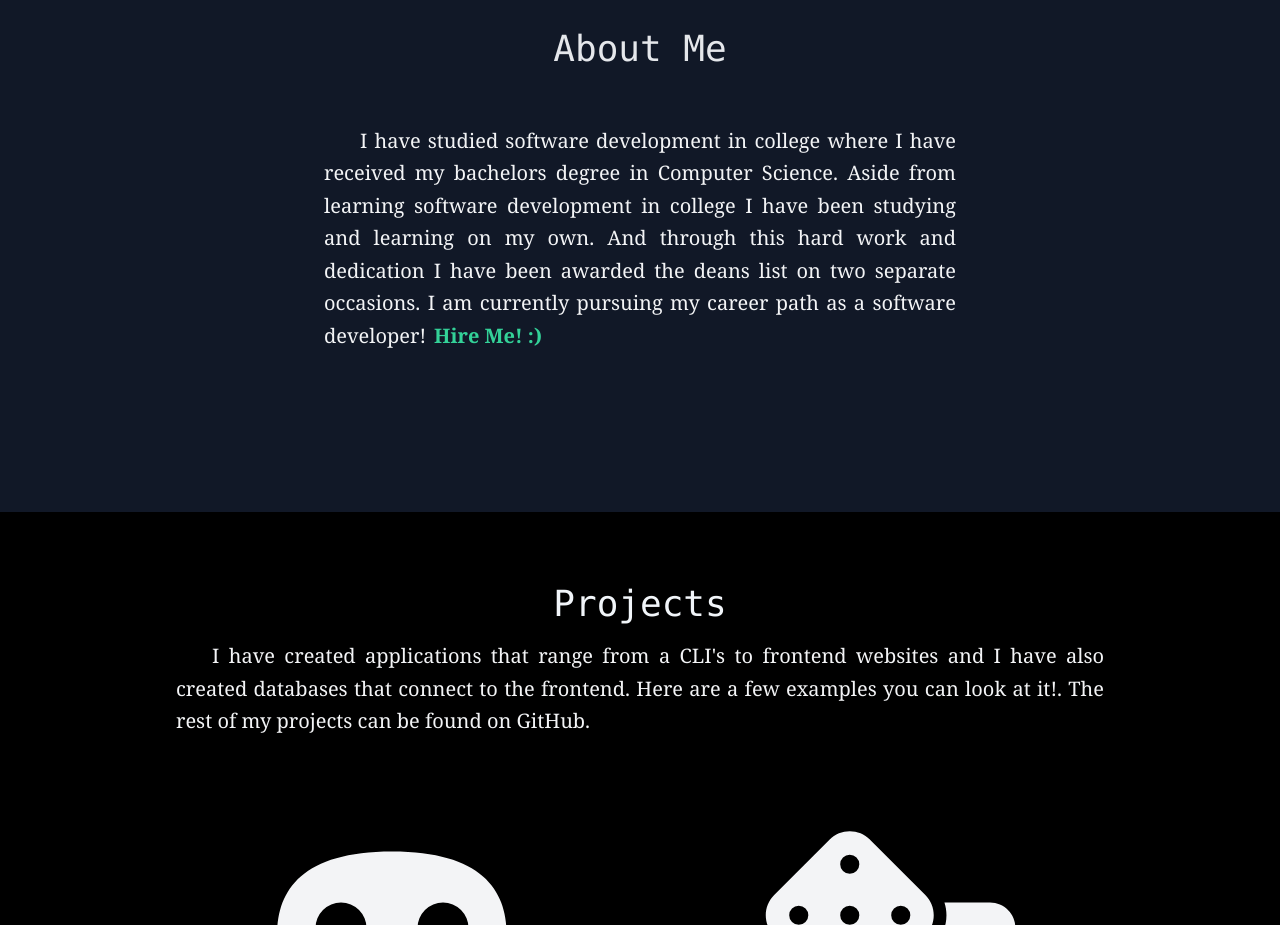
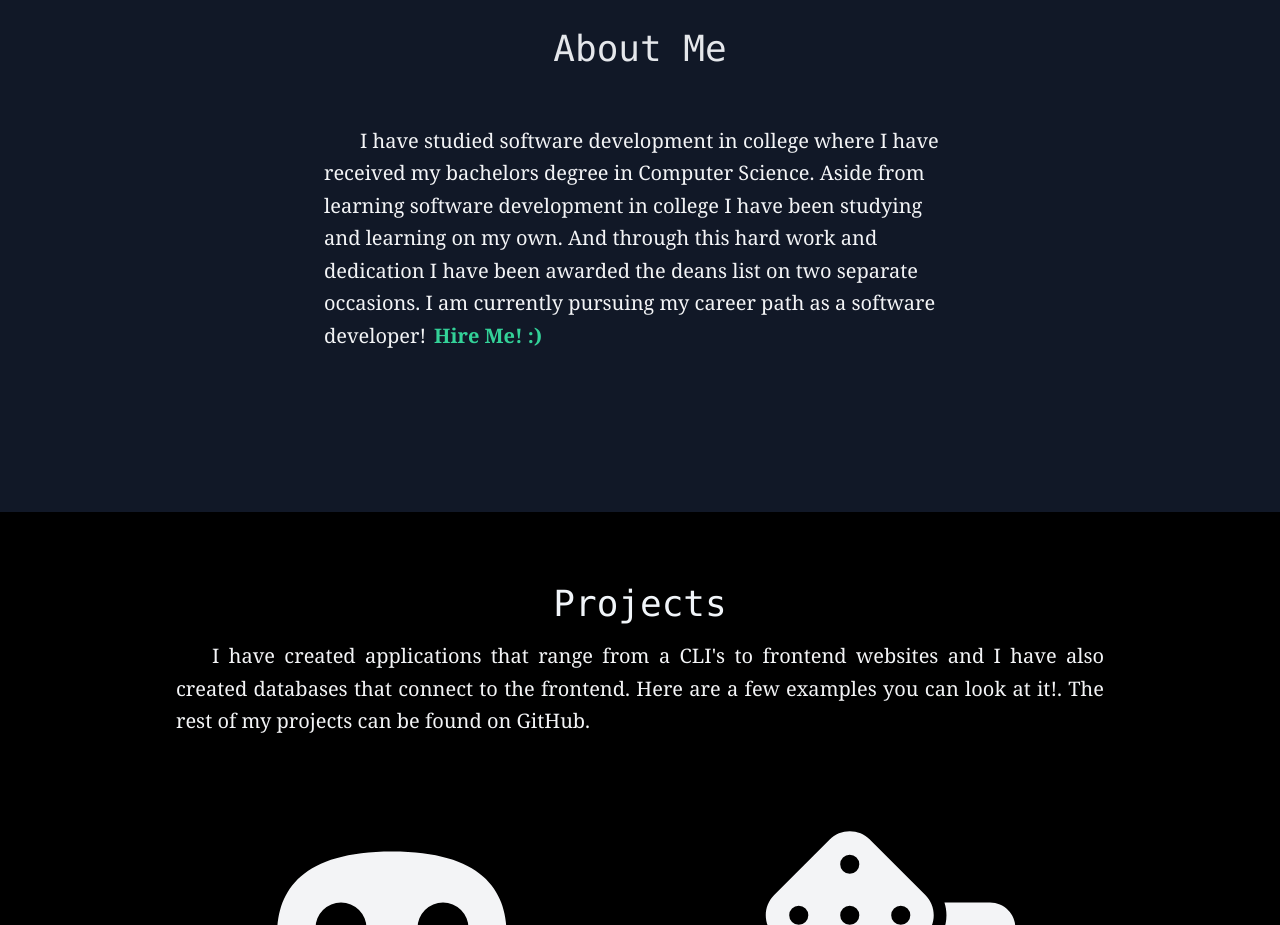
Before and after one commit to Kyle-Holmstrom/kyleholmstrom.github.io, a React (Create React App) app: page / in a window 1280 px wide. Shown: the part 940-1865 px from the top of the page. Built offline with nearby package versions, Linux system fonts and the light colour scheme.

Commit message:
Fixed some weird white space between random words in a paragraph.

```diff
--- a/src/components/AboutMe.js
+++ b/src/components/AboutMe.js
@@ -4,7 +4,7 @@ const AboutMe = () => {
         <div className="AboutMe bg-gray-900 pt-8 pb-44">
             <h1 className="pb-10 flex justify-center font-mono text-4xl leading-loose text-gray-200">About Me</h1>
             <div className="flex justify-center font-serif text-xl leading-relaxed text-gray-100">
-                <p className="text-justify break-words indent-9 px-6">
+                <p className="break-words indent-9 px-6">
                     I have studied software development in college where I have received my bachelors degree in Computer Science.
                     Aside from learning software development in college I have been studying and learning on my own.
                     And through this hard work and dedication I have been awarded the deans list on two separate occasions.
--- a/src/components/Projects.js
+++ b/src/components/Projects.js
@@ -62,7 +62,7 @@ const Projects = (props) => {
                     <h1 className="text-slate-100 font-mono flex justify-center text-4xl leading-loose">
                     Projects
                     </h1>
-                    <p className="indent-9 text-justify break-words mx-4 text-gray-100 font-serif flex justify-center text-xl leading-relaxed pb-2">
+                    <p className="indent-9 break-words mx-4 text-gray-100 font-serif text-xl leading-relaxed pb-2">
                     I have created applications that range from a CLI's to frontend websites and
                     I have also created databases that connect to the frontend. My projects can be
                     found on GitHub.
```
